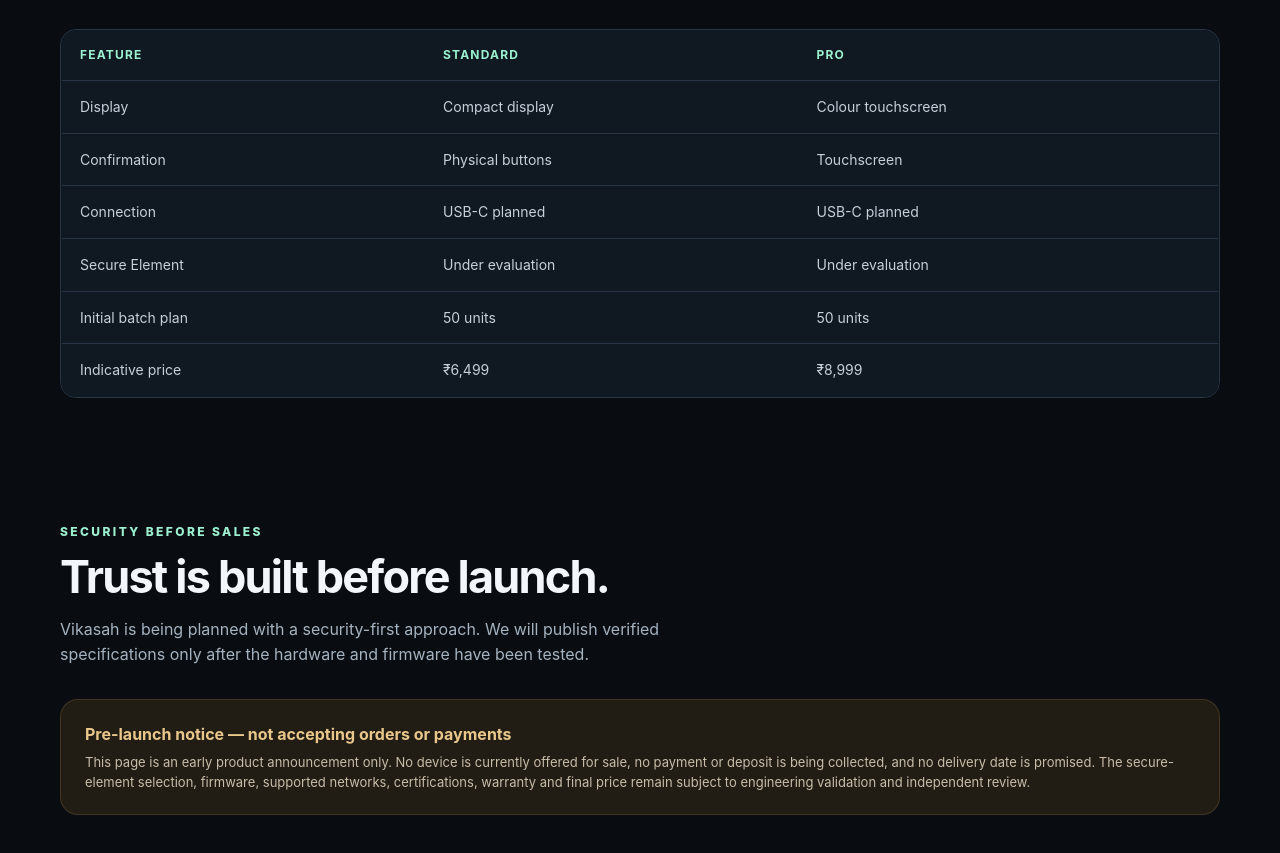
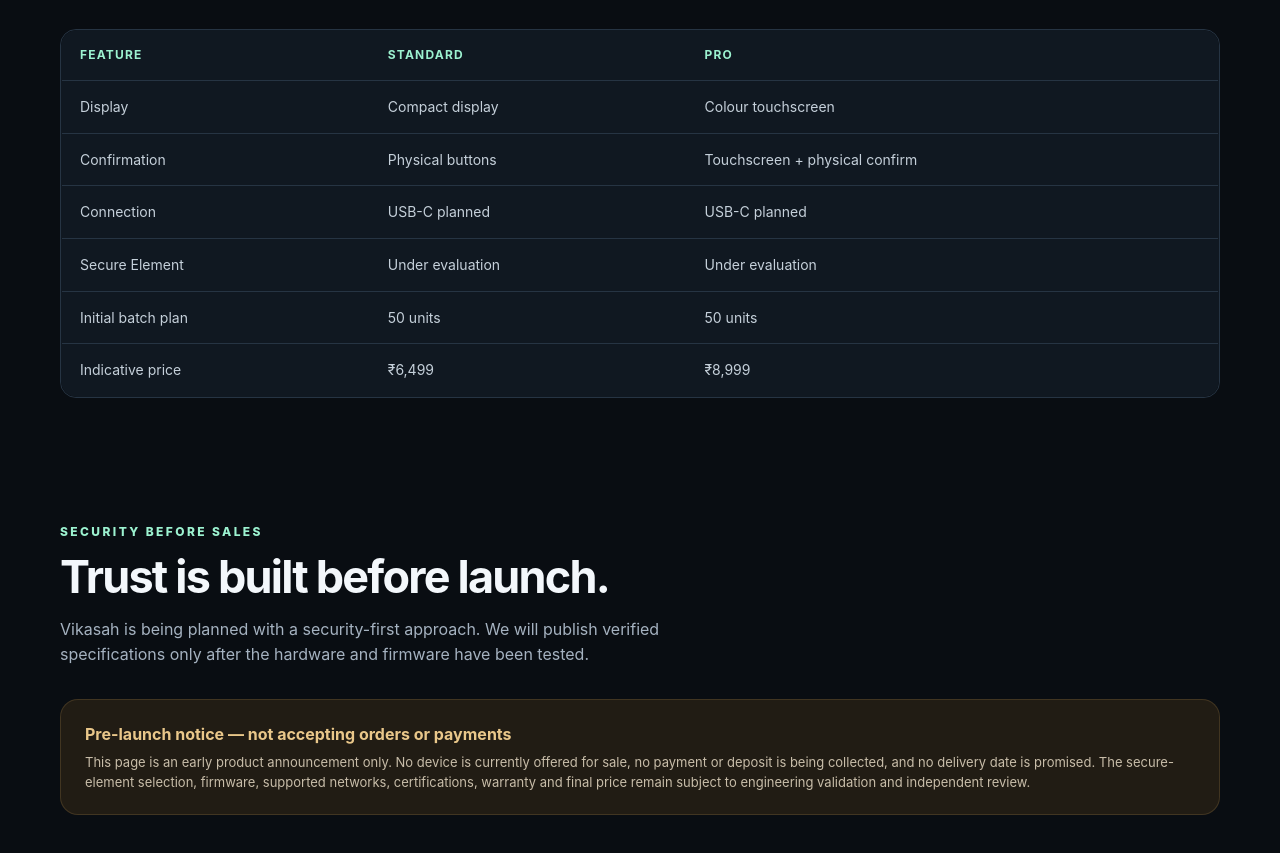
Before and after one commit to vikash7644/Vikasah-Token-, a website: page presale/index.html in a window 1280 px wide. Shown: the part 2045-2898 px from the top of the page. Drawn offline with Linux system fonts and the light colour scheme.

Commit message:
fix: show Pro physical confirmation in comparison

```diff
--- a/presale/index.html
+++ b/presale/index.html
@@ -78,7 +78,7 @@
       <div class="section-head"><div class="eyebrow">At a glance</div><h2>Standard vs Pro</h2><p>All capabilities below are proposed and remain subject to prototype validation.</p></div>
       <div class="compare-wrap" role="region" aria-label="Standard and Pro feature comparison" tabindex="0"><table class="compare"><caption class="sr-only">Comparison of planned Vikasah Standard and Pro hardware wallet features</caption><thead><tr><th scope="col">Feature</th><th scope="col">Standard</th><th scope="col">Pro</th></tr></thead><tbody>
         <tr><td>Display</td><td>Compact display</td><td>Colour touchscreen</td></tr>
-        <tr><td>Confirmation</td><td>Physical buttons</td><td>Touchscreen</td></tr>
+        <tr><td>Confirmation</td><td>Physical buttons</td><td>Touchscreen + physical confirm</td></tr>
         <tr><td>Connection</td><td>USB-C planned</td><td>USB-C planned</td></tr>
         <tr><td>Secure Element</td><td>Under evaluation</td><td>Under evaluation</td></tr>
         <tr><td>Initial batch plan</td><td>50 units</td><td>50 units</td></tr>
```
